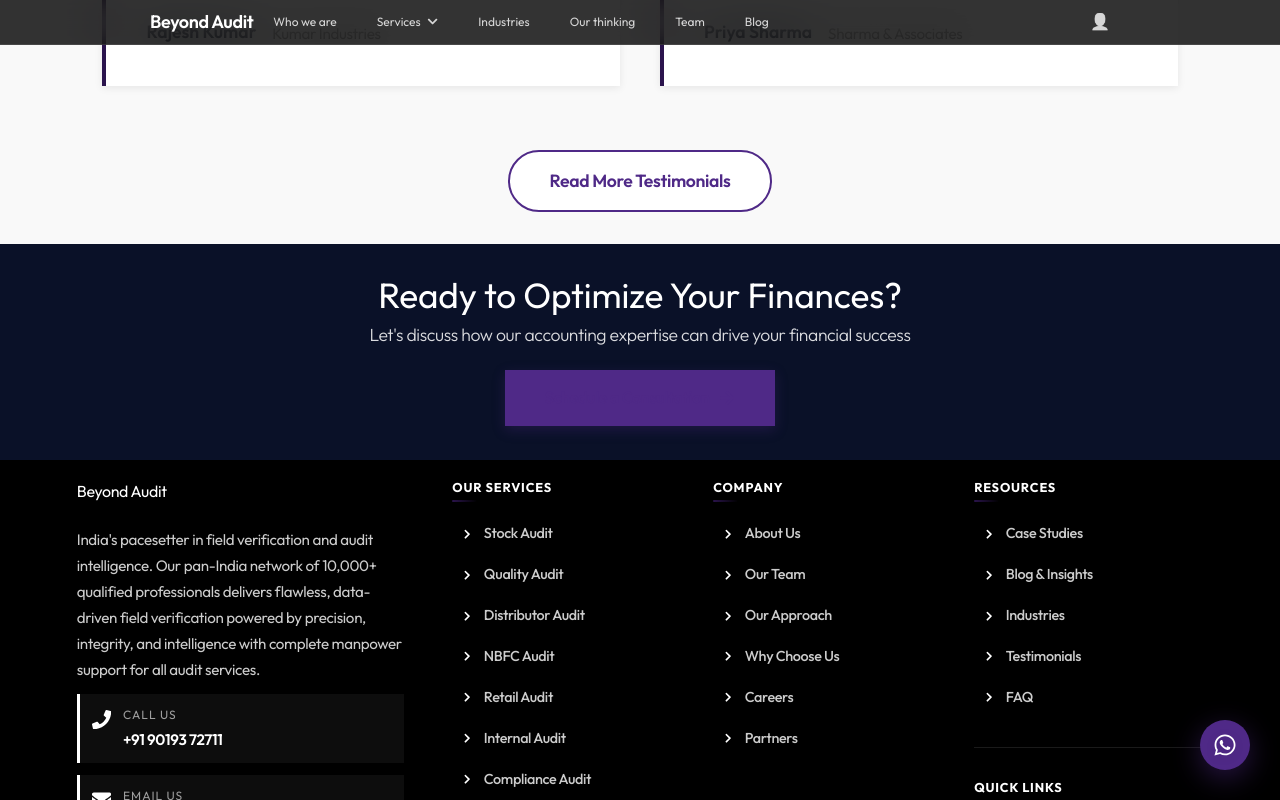
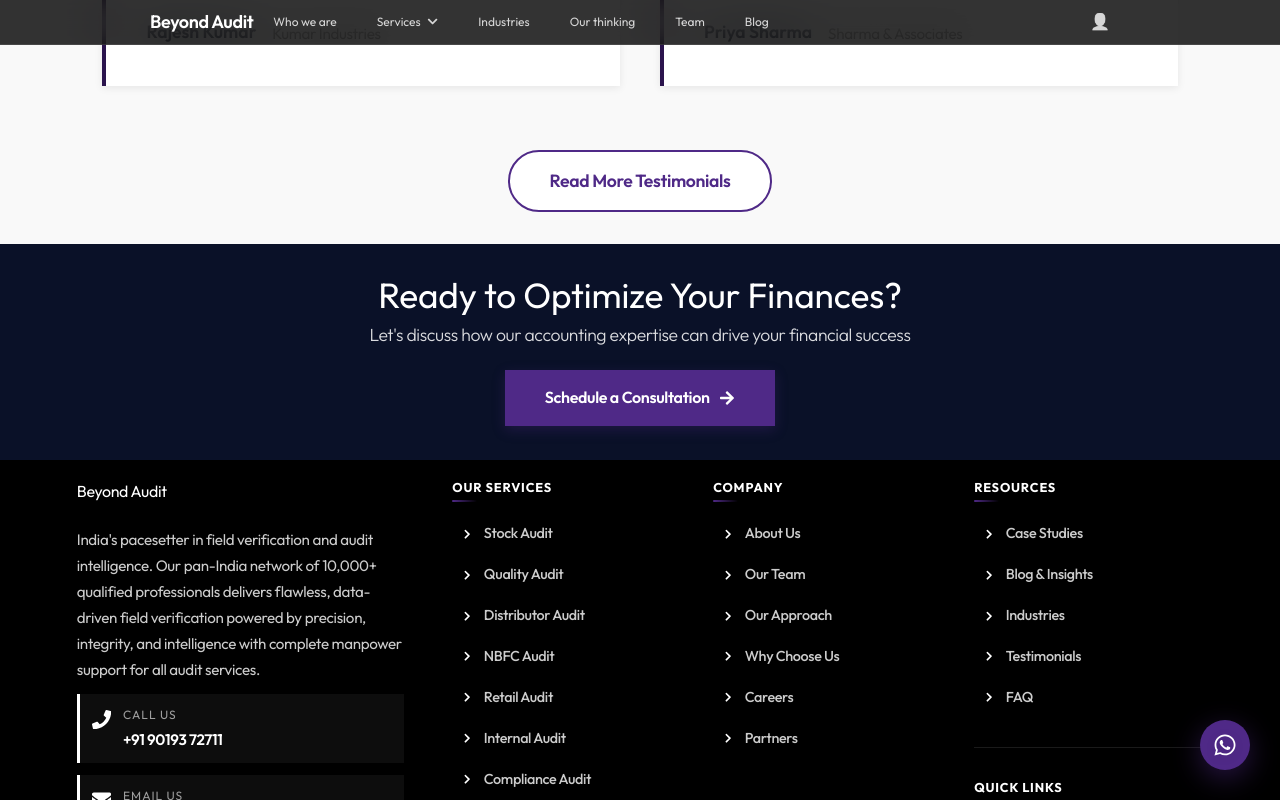
Before and after one commit to octaleadsprivatelimited-cloud/beyondaudit, a React (Create React App) app in the folder frontend/: page / in a window 1280 px wide. In both pictures the pointer is over the link "Schedule a Consultation". Shown: the part 4390-5190 px from the top of the page. Built offline with nearby package versions, Linux system fonts and the light colour scheme.

Commit message:
Fix text visibility issues: Learn More links, button hovers, and footer CTA button

```diff
--- a/frontend/src/components/Footer.css
+++ b/frontend/src/components/Footer.css
@@ -37,7 +37,7 @@
   align-items: center;
   gap: 0.6rem;
   background: #4f2987;
-  color: white;
+  color: white !important;
   padding: 1rem 2.5rem;
   border-radius: 0;
   font-size: 1rem;
@@ -47,10 +47,20 @@
   text-decoration: none;
 }
 
+.footer-cta-button svg {
+  color: white !important;
+}
+
 .footer-cta-button:hover {
   background: #4f2987;
+  color: white !important;
   transform: translateY(-2px);
   box-shadow: 0 4px 12px rgba(79, 41, 135, 0.3);
+  text-decoration: none;
+}
+
+.footer-cta-button:hover svg {
+  color: white !important;
 }
 
 /* Black Mega Menu Section */
@@ -205,7 +215,7 @@
   left: 0;
   width: 25px;
   height: 2px;
-  background: linear-gradient(90deg, #2b144d, transparent);
+  background: linear-gradient(90deg, #4f2987, transparent);
   border-radius: 2px;
 }
 
--- a/frontend/src/pages/Home.css
+++ b/frontend/src/pages/Home.css
@@ -115,7 +115,7 @@
 
 .hero-link:hover {
   background: rgba(255, 255, 255, 0.06);
-  border-left-color: #2b144d;
+  border-left-color: #4f2987;
   transform: translateX(8px);
 }
 
@@ -133,7 +133,7 @@
 }
 
 .hero-link:hover .hero-link-icon {
-  background: #2b144d;
+  background: #4f2987;
   color: white;
   transform: scale(1.1);
 }
@@ -266,13 +266,13 @@
 }
 
 .btn-primary {
-  background: #2b144d;
+  background: #4f2987;
   color: white;
   box-shadow: none;
   border-radius: 0;
   font-weight: 400;
   padding: 1rem 2.5rem;
-  border: 2px solid #2b144d;
+  border: 2px solid #4f2987;
   font-size: 17px;
   letter-spacing: -0.022em;
   font-family: -apple-system, BlinkMacSystemFont, 'Segoe UI', 'Roboto', 'Helvetica Neue', Arial, sans-serif;
@@ -280,15 +280,15 @@
 
 .btn-primary:hover {
   background: transparent;
-  border: 2px solid #2b144d;
-  color: #ffffff;
+  border: 2px solid #4f2987;
+  color: #4f2987;
   transform: translateY(-2px);
 }
 
 .btn-secondary {
-  background: #2b144d;
+  background: #4f2987;
   color: white;
-  border: 2px solid #2b144d;
+  border: 2px solid #4f2987;
   backdrop-filter: none;
   box-shadow: none;
   border-radius: 0;
@@ -301,8 +301,8 @@
 
 .btn-secondary:hover {
   background: transparent;
-  border-color: #2b144d;
-  color: #ffffff;
+  border-color: #4f2987;
+  color: #4f2987;
   transform: translateY(-2px);
 }
 
@@ -502,7 +502,7 @@
 .service-card:hover {
   transform: translateY(-5px);
   box-shadow: 0 8px 24px rgba(0, 0, 0, 0.12);
-  border-left-color: #2b144d;
+  border-left-color: #4f2987;
 }
 
 .service-icon {
@@ -520,7 +520,7 @@
 }
 
 .service-card:hover .service-icon {
-  background: #2b144d;
+  background: #4f2987;
   color: #ffffff;
 }
 
@@ -539,7 +539,7 @@
 }
 
 .service-link {
-  color: #ffffff;
+  color: #4f2987;
   font-weight: 600;
   display: inline-flex;
   align-items: center;
```
